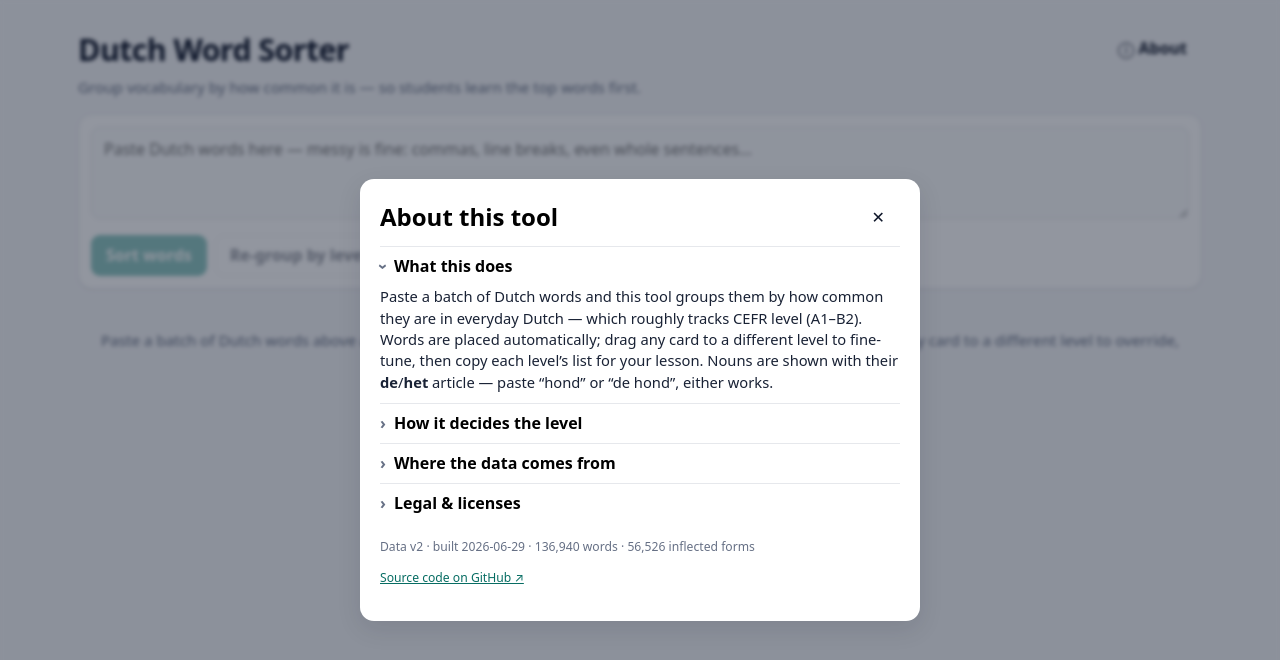
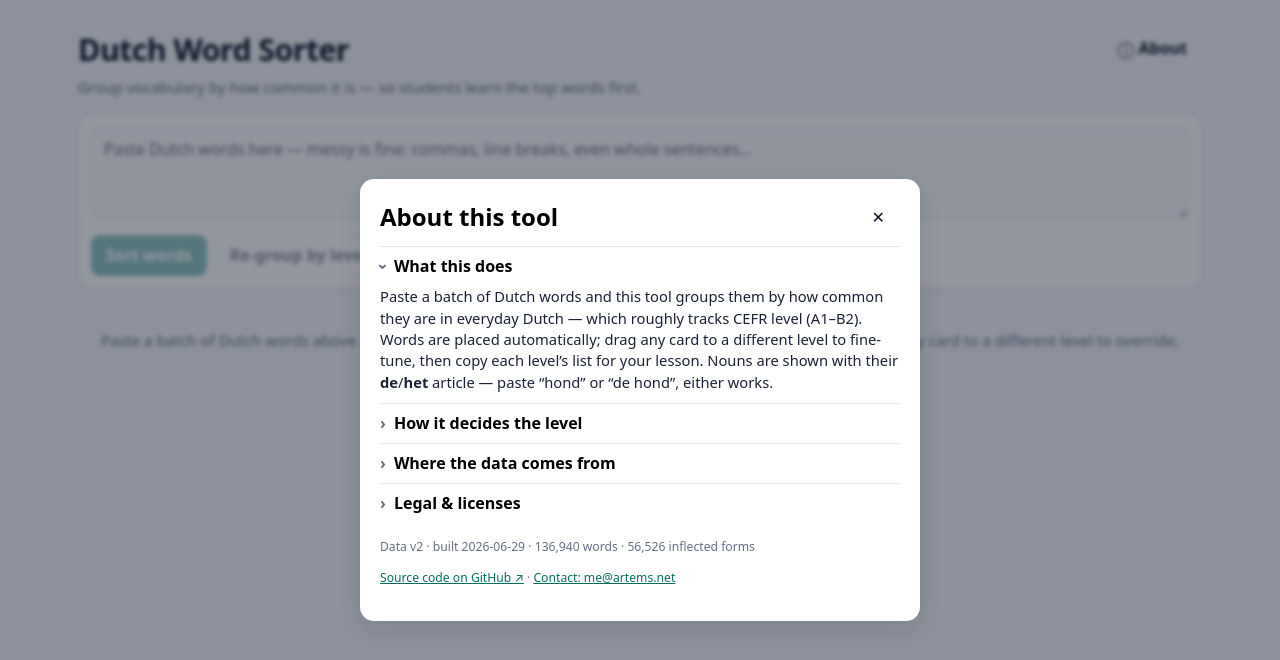
Before and after one commit to H1D/woorden, a React (Vite) app: page / in a window 1280 px wide. Both pictures are taken after a click on the button "ⓘ About". Shown: the top 660 px of the page. Built offline with nearby package versions, Linux system fonts and the light colour scheme.

Commit message:
SEO: meta/OG/Twitter tags, canonical, JSON-LD, robots+sitemap; add contact email

```diff
--- a/index.html
+++ b/index.html
@@ -6,8 +6,59 @@
     <link rel="apple-touch-icon" href="/icons/apple-touch-icon.png" />
     <meta name="viewport" content="width=device-width, initial-scale=1, viewport-fit=cover" />
     <meta name="theme-color" content="#1f2937" />
-    <meta name="description" content="Sort Dutch vocabulary by frequency into CEFR levels." />
-    <title>Dutch Word Sorter</title>
+
+    <!-- Primary SEO -->
+    <title>Dutch Word Sorter — Sort Vocabulary by Frequency into CEFR Levels (A1–B2)</title>
+    <meta
+      name="description"
+      content="Free tool for Dutch teachers and learners: paste a batch of Dutch words and instantly sort them by frequency into CEFR levels (A1–B2). Shows de/het articles, works offline, no sign-up."
+    />
+    <meta
+      name="keywords"
+      content="Dutch vocabulary, word frequency, CEFR levels, A1 A2 B1 B2, learn Dutch, Dutch teacher tool, de het articles, woordenschat, nederlands leren"
+    />
+    <meta name="robots" content="index, follow" />
+    <link rel="canonical" href="https://woorden.artems.net/" />
+
+    <!-- Open Graph (Facebook, LinkedIn, Slack, etc.) -->
+    <meta property="og:type" content="website" />
+    <meta property="og:site_name" content="Dutch Word Sorter" />
+    <meta property="og:title" content="Dutch Word Sorter — Sort Vocabulary by Frequency into CEFR Levels" />
+    <meta
+      property="og:description"
+      content="Paste a batch of Dutch words and instantly sort them by frequency into CEFR levels (A1–B2). Shows de/het articles, works offline, no sign-up."
+    />
+    <meta property="og:url" content="https://woorden.artems.net/" />
+    <meta property="og:image" content="https://woorden.artems.net/icons/pwa-512.png" />
+    <meta property="og:image:width" content="512" />
+    <meta property="og:image:height" content="512" />
+    <meta property="og:locale" content="en" />
+
+    <!-- Twitter / X Card -->
+    <meta name="twitter:card" content="summary" />
+    <meta name="twitter:title" content="Dutch Word Sorter — Sort Vocabulary by Frequency into CEFR Levels" />
+    <meta
+      name="twitter:description"
+      content="Paste a batch of Dutch words and instantly sort them by frequency into CEFR levels (A1–B2). Shows de/het articles, works offline."
+    />
+    <meta name="twitter:image" content="https://woorden.artems.net/icons/pwa-512.png" />
+
+    <!-- Structured data -->
+    <script type="application/ld+json">
+      {
+        "@context": "https://schema.org",
+        "@type": "WebApplication",
+        "name": "Dutch Word Sorter",
+        "url": "https://woorden.artems.net/",
+        "description": "Free tool for Dutch teachers and learners: paste a batch of Dutch words and instantly sort them by frequency into CEFR levels (A1–B2). Shows de/het articles and works offline.",
+        "applicationCategory": "EducationalApplication",
+        "operatingSystem": "Any",
+        "inLanguage": "en",
+        "browserRequirements": "Requires JavaScript.",
+        "offers": { "@type": "Offer", "price": "0", "priceCurrency": "USD" },
+        "author": { "@type": "Person", "name": "Artem Sushchev", "email": "me@artems.net" }
+      }
+    </script>
   </head>
   <body>
     <div id="root"></div>
--- a/src/components/AboutDialog.tsx
+++ b/src/components/AboutDialog.tsx
@@ -163,6 +163,8 @@ export function AboutDialog({ meta, open, onClose }: Props) {
           >
             Source code on GitHub ↗
           </a>
+          {" · "}
+          <a href="mailto:me@artems.net">Contact: me@artems.net</a>
         </p>
       </div>
     </dialog>
```
Also changed, not shown: public/robots.txt (added), 1 other file (tests, documents, lock files or other folders).
